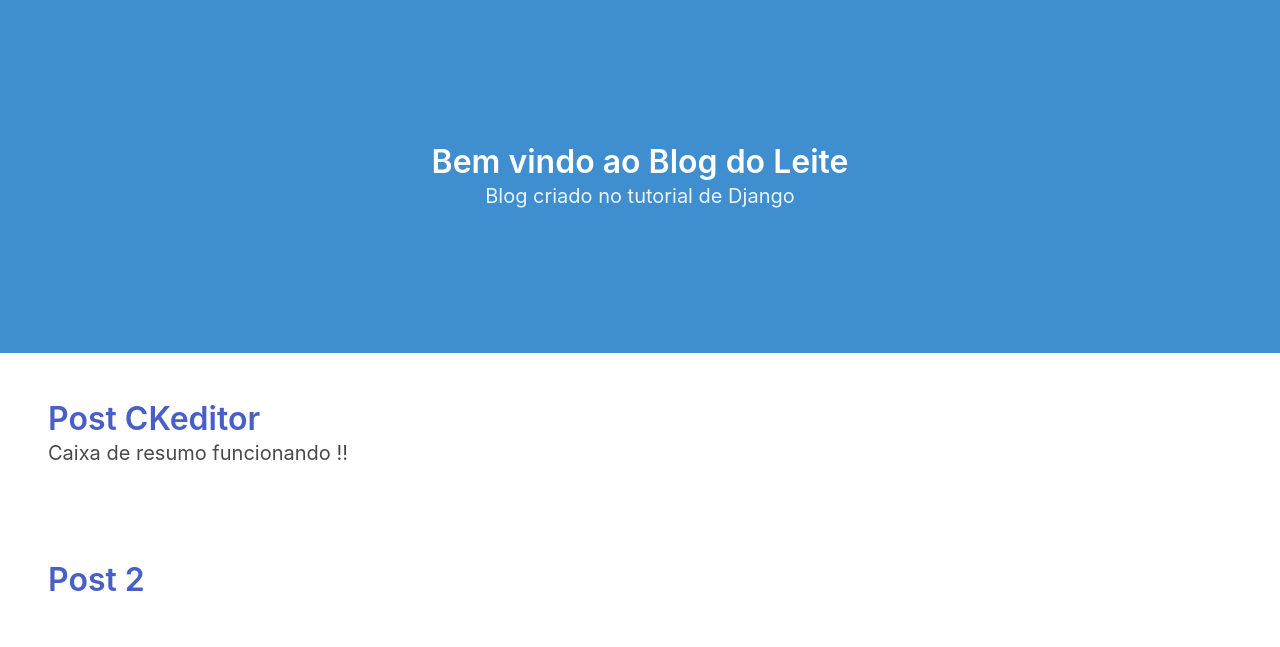
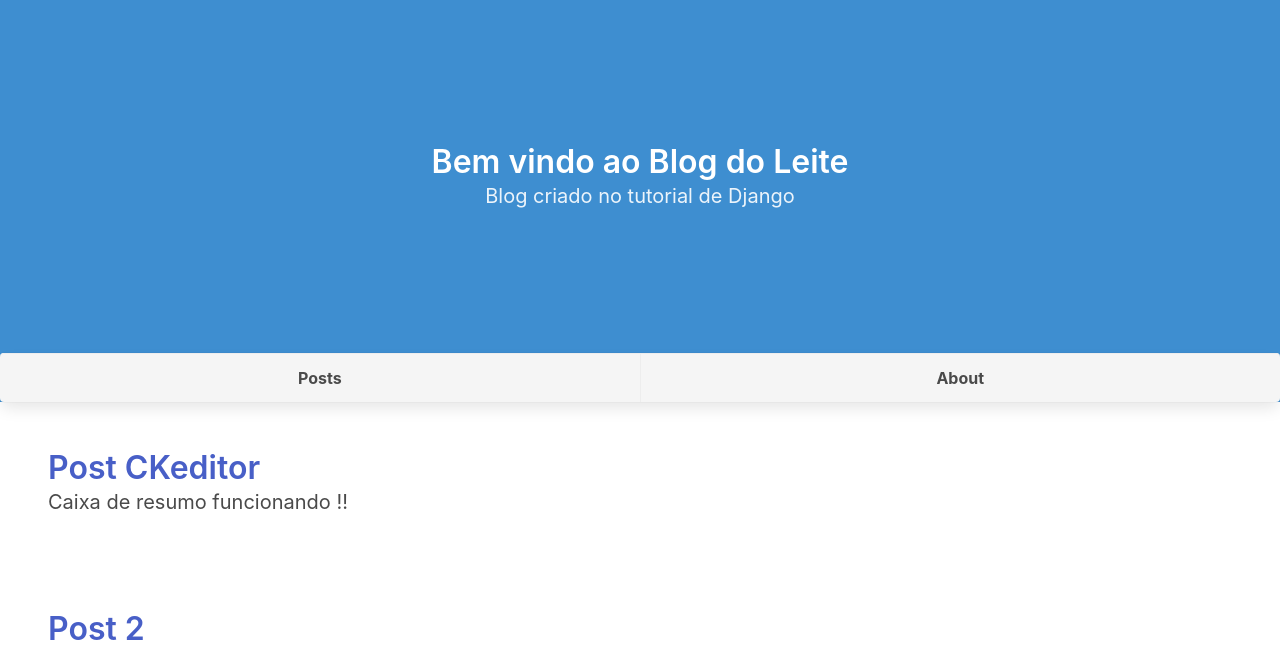
Before and after one commit to lucas-r-leite/Blog-do-Leite, a Django app: page / in a window 1280 px wide. Shown: the top 647 px of the page. Run offline with Django 3.2, Linux system fonts and the light colour scheme; data comes from the database, SQL or seed files in the repository; some libraries are stand-ins or nearby versions.

Commit message:
Barra de navegação adicionada

```diff
--- /dev/null
+++ b/blogdoleite/core/static/core/card.css
@@ -0,0 +1,3 @@
+.card{
+    background-color: whitesmoke;
+}
--- a/blogdoleite/core/templates/core/base.html
+++ b/blogdoleite/core/templates/core/base.html
@@ -6,6 +6,7 @@
     <link rel="stylesheet" href="{%static 'core/bulma.css'%}">
     <link rel="stylesheet" href="{%static 'core/footer.css'%}">
     <link rel="stylesheet" href="{%static 'core/wysiwyg.css'%}">
+    <link rel="stylesheet" href="{%static 'core/card.css'%}">
     <title>Blog do Leite</title>
 
 </head>
@@ -19,6 +20,12 @@
         <p class="subtitle has-text-centered">
         Blog criado no tutorial de Django
         </p>
+        </div>
+        <div class="card"> <!--Cria um menu para navegação-->
+            <footer class="card-footer">
+                <a href="{% url 'core:index' %}" class="card-footer-item"><strong>Posts</strong></a>
+                <a href="{% url 'about:about_index' %}" class="card-footer-item"><strong>About</strong></a>
+            </footer>
         </div>
     </section>
 
```
